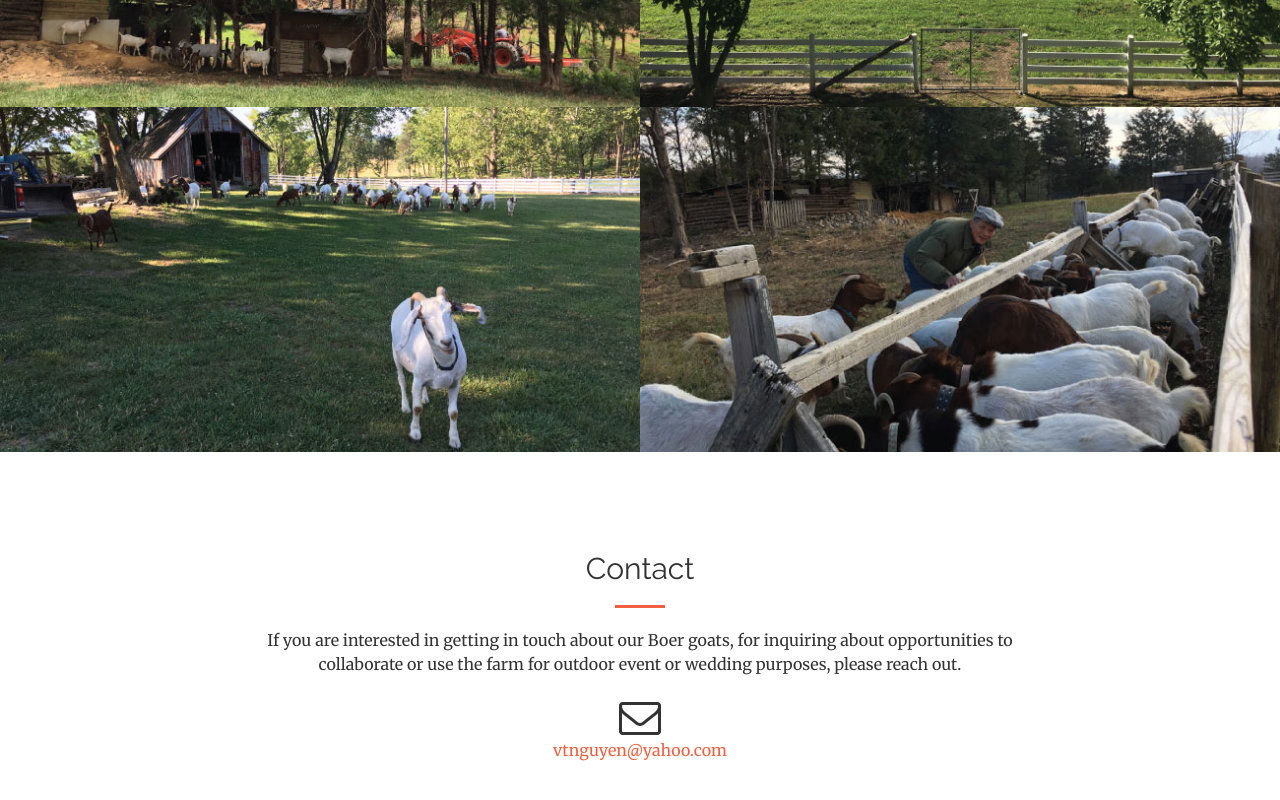
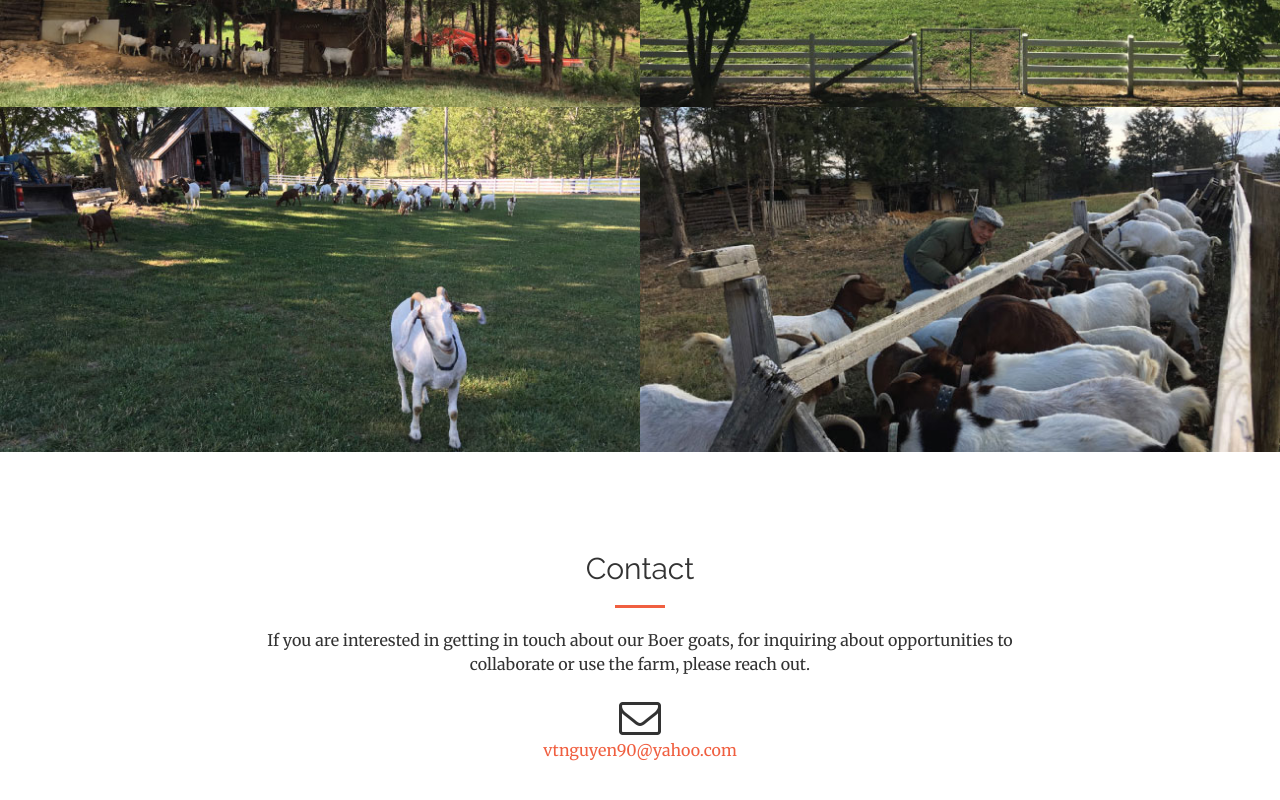
Before and after one commit to nguyenist-zz/cvgoatfarm.github.io, a website: page index.html in a window 1280 px wide. Shown: the part 2463-3263 px from the top of the page. Drawn offline with nearby package versions, Linux system fonts and the light colour scheme.

Commit message:
Add files via upload

```diff
--- a/index.html
+++ b/index.html
@@ -208,7 +208,7 @@
                 <div class="col-lg-8 col-lg-offset-2 text-center">
                     <h2 class="section-heading">Contact</h2>
                     <hr class="primary">
-                    <p>If you are interested in getting in touch about our Boer goats, for inquiring about opportunities to collaborate or use the farm for outdoor event or wedding purposes, please reach out. </p>
+                    <p>If you are interested in getting in touch about our Boer goats, for inquiring about opportunities to collaborate or use the farm, please reach out. </p>
                 </div>
                 <!-- <div class="col-lg-4 col-lg-offset-2 text-center">
                     <i class="fa fa-phone fa-3x sr-contact"></i>
@@ -216,7 +216,7 @@
                 </div> -->
                 <div class="col-lg-12 text-center">
                     <i class="fa fa-envelope-o fa-3x sr-contact"></i>
-                    <p><a href="mailto:your-email@your-domain.com">vtnguyen@yahoo.com</a></p>
+                    <p><a href="mailto:your-email@your-domain.com">vtnguyen90@yahoo.com</a></p>
                 </div>
             </div>
         </div>
```
